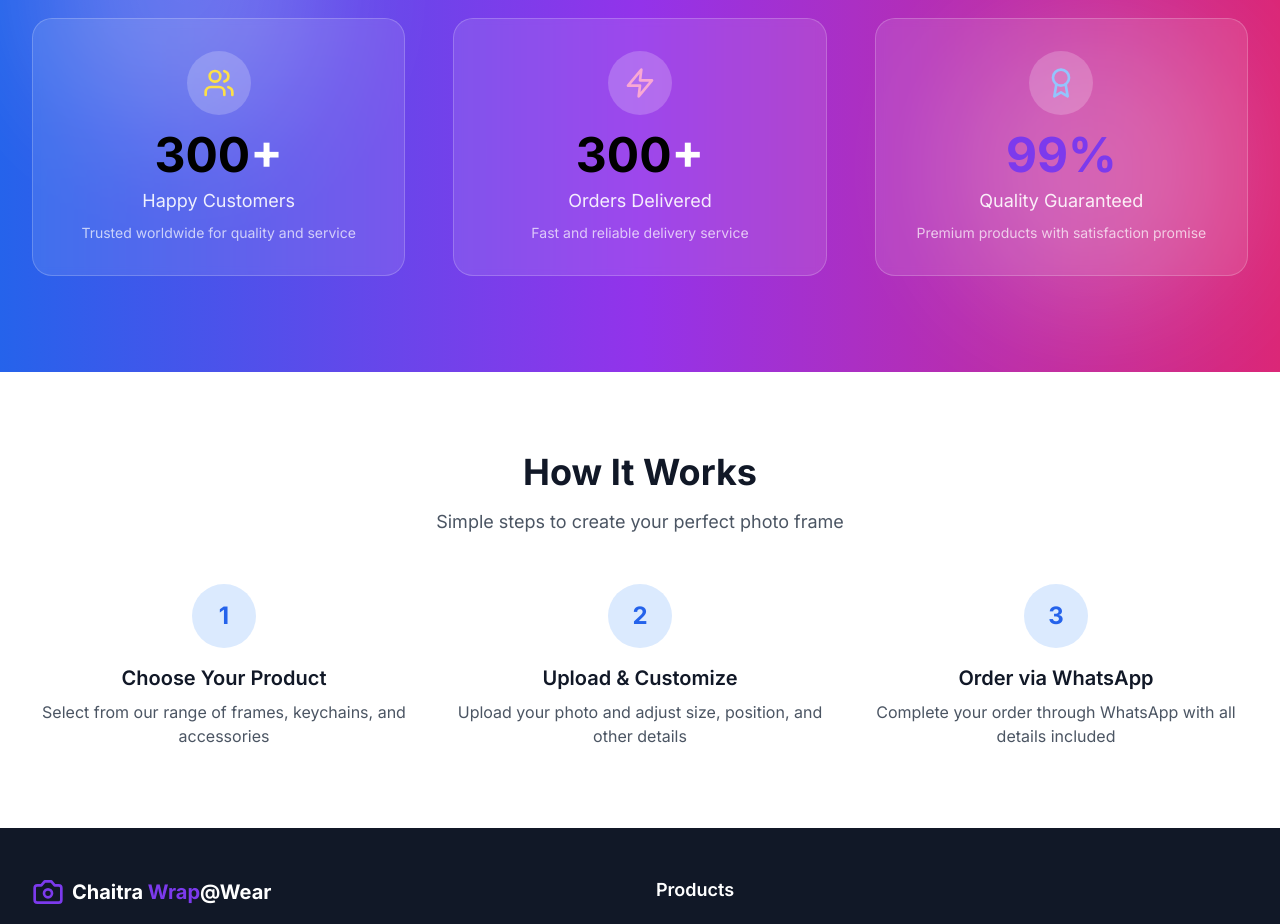
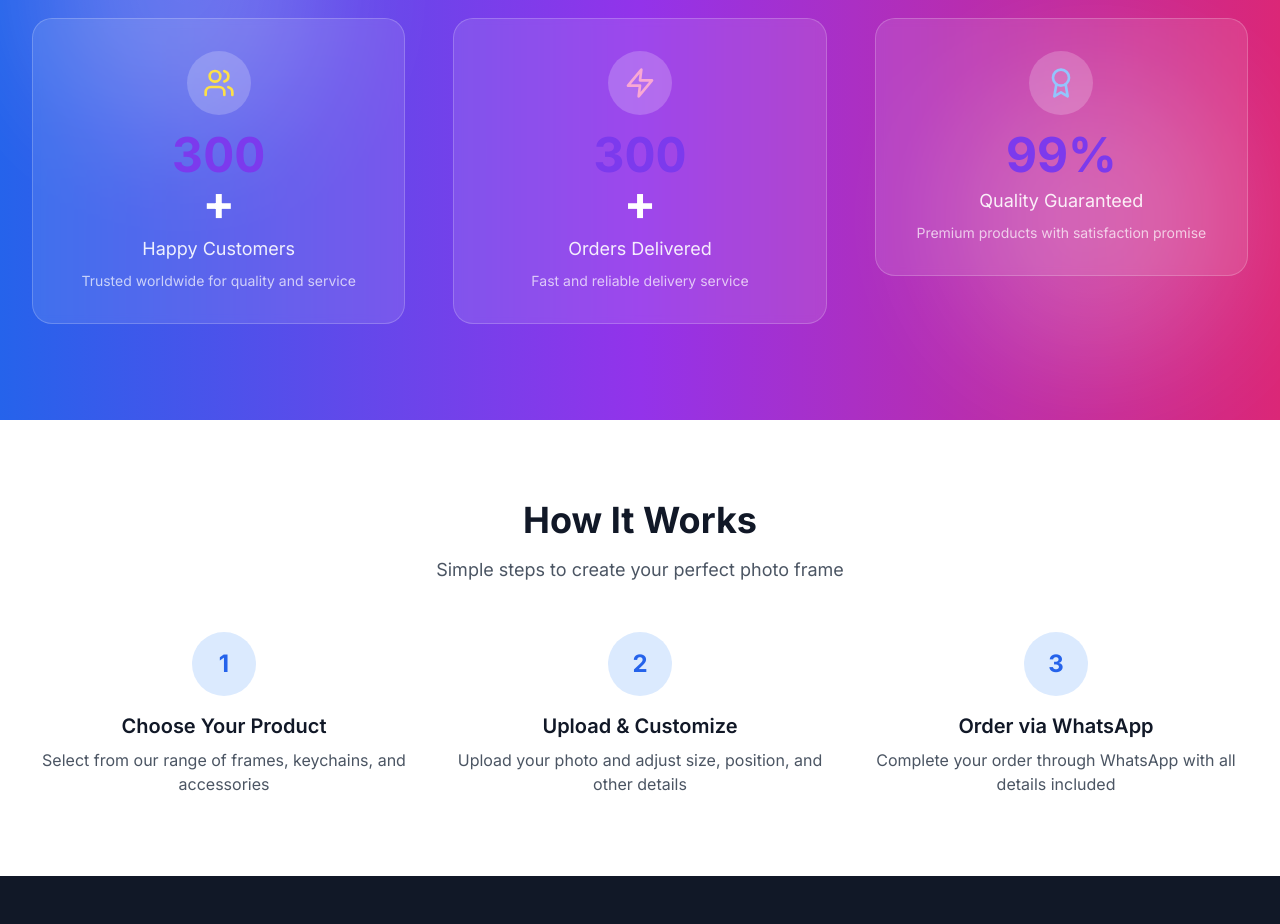
Before and after one commit to Arifshaik11/chaitrika-store, a React (Create React App) app: page / in a window 1280 px wide. Shown: the part 1880-2804 px from the top of the page. Built offline with nearby package versions, Linux system fonts and the light colour scheme; no server answers; the database is empty.

Commit message:
Add animated counter to stats - numbers increment from 1 to 300

```diff
--- a/src/pages/Home.js
+++ b/src/pages/Home.js
@@ -198,7 +198,10 @@ const Home = () => {
                   </div>
                 </div>
                 <div className="mb-2">
-                  <div className="text-4xl md:text-5xl font-bold text-black">300<span className="text-white">+</span></div>
+                  <span className="text-4xl md:text-5xl font-bold text-black">
+                    <AnimatedCounter end={300} duration={2} prefix="" suffix="" />
+                  </span>
+                  <span className="text-4xl md:text-5xl font-bold text-white">+</span>
                 </div>
                 <p className="text-base md:text-lg text-white/90">Happy Customers</p>
                 <p className="text-xs md:text-sm text-white/70 mt-2">
@@ -216,7 +219,10 @@ const Home = () => {
                   </div>
                 </div>
                 <div className="mb-2">
-                  <div className="text-4xl md:text-5xl font-bold text-black">300<span className="text-white">+</span></div>
+                  <span className="text-4xl md:text-5xl font-bold text-black">
+                    <AnimatedCounter end={300} duration={2} prefix="" suffix="" />
+                  </span>
+                  <span className="text-4xl md:text-5xl font-bold text-white">+</span>
                 </div>
                 <p className="text-base md:text-lg text-white/90">Orders Delivered</p>
                 <p className="text-xs md:text-sm text-white/70 mt-2">
```
Also changed, not shown: 7 other files (tests, documents, lock files or other folders).
